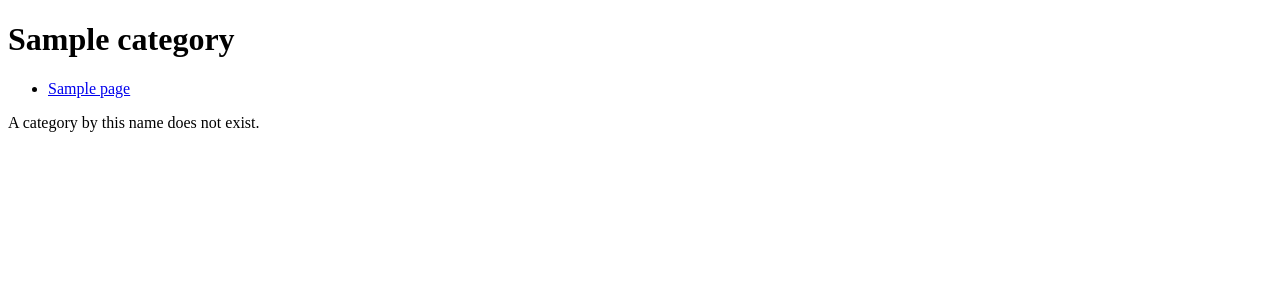
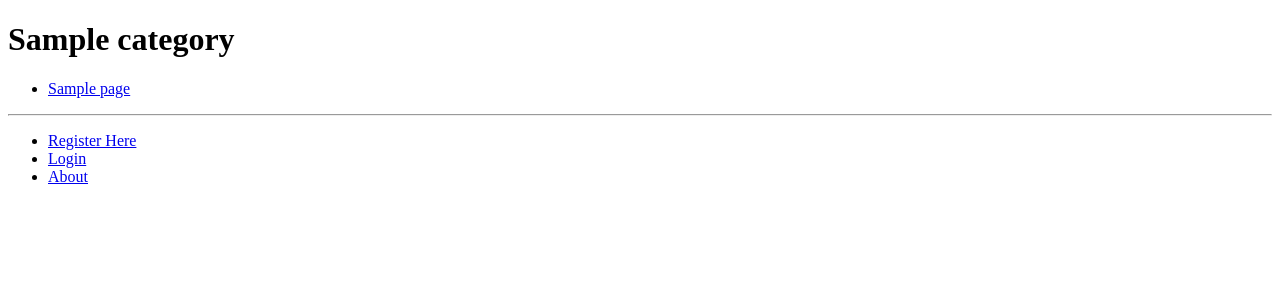
Before and after one commit to deqinw/tango_with_django_project, a Django app: a page that uses templates/rango/category.html in a window 1280 px wide. Shown: the top 300 px of the page. Run offline with Django 3.2, Linux system fonts and the light colour scheme; tables that the repository leaves empty hold one stand-in row (values such as "Sample post").

Commit message:
Use base template in category.html.

```diff
--- a/templates/rango/category.html
+++ b/templates/rango/category.html
@@ -1,33 +1,35 @@
-<!DOCTYPE html>
-<html lang="en">
+{% extends 'base.html' %}
 
-    <head>
-        <meta charset="UTF-8">
-        <title>Rango</title>
-    </head>
+{% load staticfiles %}
 
-    <body>
+{% block title %}{{ category_name }}{% endblock %}
+
+{% block body_block %}
+
+    <h1>
+        {{ category_name }}
+    </h1>
+
     {% if category %}
-            <h1>{{ category_name }}</h1>
+
         {% if pages %}
             <ul>
                 {% for page in pages %}
-                            <li><a href="{{ page.url }}">{{ page.title }}</a></li>
+                    <li>
+                        <a href="{{ page.url }}">{{ page.title }}</a>
+                    </li>
                 {% endfor %}
             </ul>
         {% else %}
-                    <strong>No pages currently in category.</strong>
-                {% endif %}
-        {% else %}
-            The specified category {{ category_name }} doesn't exist!
+            <strong>No page currently in category.</strong>
         {% endif %}
 
-        {% if category and user.is_authenticated %}
-            <a href="/rango/category/{{ category_name_slug }}/add_page/">Add a page</a>
-        {% else %}
-            A category by this name does not exist.
+        {% if user.is_authenticated %}
+            <a href="/rango/category/{{ category.slug }}/add_page/">Add a page</a>
         {% endif %}
 
-    </body>
+    {% else %}
+        The specified category {{ category.name }} does not exist!
+    {% endif %}
 
-</html>
+{% endblock %}
```
Lines whose indentation alone changed are shown as unchanged.
